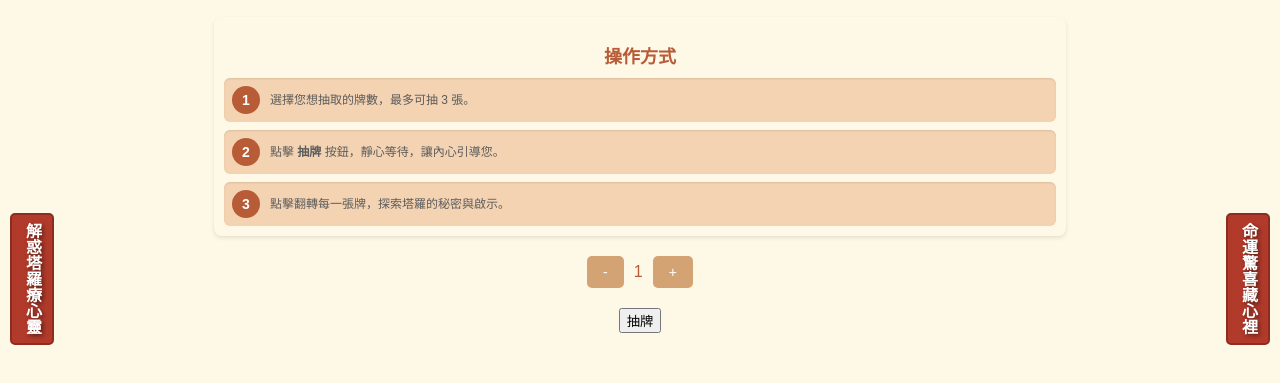
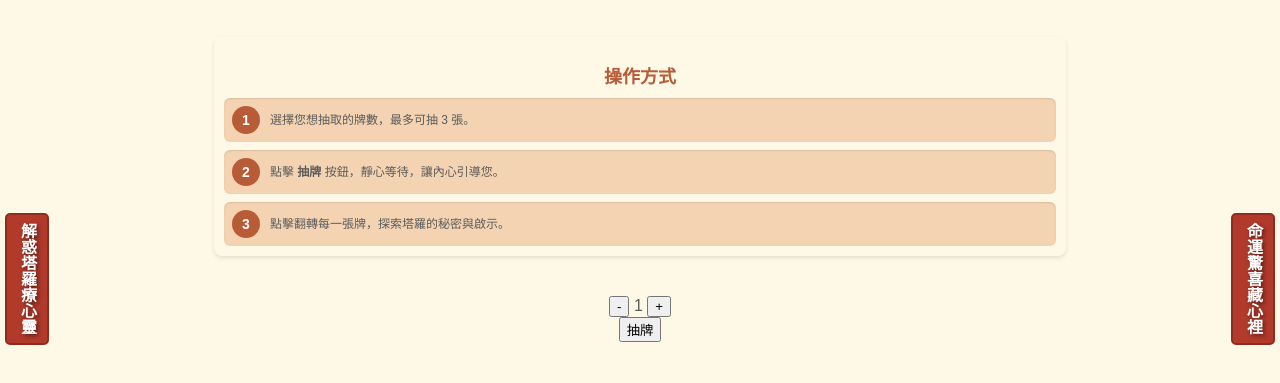
Before and after one commit to lightseek2025/online-tarot, a plain HTML site: page index.html in a window 1280 px wide. Shown: the part 121-504 px from the top of the page. Drawn offline with Linux system fonts and the light colour scheme.

Commit message:
Update style.css

```diff
--- a/style.css
+++ b/style.css
@@ -31,10 +31,10 @@ body {
 .instruction {
   background-color: #fef8e6; /* 柔和奶黃色背景 */
   padding: 10px; /* 減小內邊距 */
-  margin: 20px auto; /* 增加外邊距 */
+  margin: 40px auto; /* 增加上下外邊距，避免被春聯壓住 */
   border-radius: 8px; /* 縮小圓角半徑 */
   box-shadow: 0 2px 4px rgba(0, 0, 0, 0.1); /* 減小陰影效果 */
-  max-width: 65%; /* 限制最大寬度，避免春聯壓到 */
+  max-width: 65%; /* 限制最大寬度，避免與春聯重疊 */
   text-align: left;
 }
 
@@ -111,67 +111,18 @@ body {
 }
 
 .spring-couplet .left-couplet {
-  margin-left: 10px;
+  margin-left: 5px; /* 減小左右間距 */
 }
 
 .spring-couplet .right-couplet {
-  margin-right: 10px;
-}
-
-/* 抽牌控制樣式 */
-#control {
-  display: flex;
-  justify-content: center;
-  align-items: center;
-  margin: 20px 0;
-}
-
-#control button {
-  padding: 8px 16px; /* 減小按鈕大小 */
-  font-size: 14px; /* 縮小字體 */
-  cursor: pointer;
-  background-color: #d4a373; /* 奶茶色背景 */
-  color: white; /* 白色文字 */
-  border: none; /* 移除邊框 */
-  border-radius: 5px; /* 圓角樣式 */
-  margin: 0 10px;
-  transition: background-color 0.3s ease, transform 0.2s ease;
-
-  /* 強制覆蓋瀏覽器預設樣式 */
-  -webkit-appearance: none; /* 移除 Safari 預設按鈕樣式 */
-  appearance: none; /* 通用按鈕樣式移除 */
-  box-shadow: none; /* 清除陰影 */
-}
-
-#control button:hover {
-  background-color: #c48c5a; /* 更深的奶茶色互動效果 */
-  transform: scale(1.05);
-}
-
-#decreaseBtn,
-#increaseBtn {
-  background-color: #f4b183; /* 柔和橙色背景 */
-  color: #ffffff; /* 白色文字 */
-  border: none; /* 移除邊框 */
-  border-radius: 5px; /* 圓角 */
-  transition: background-color 0.3s ease, transform 0.2s ease;
-}
-
-#decreaseBtn:hover,
-#increaseBtn:hover {
-  background-color: #e08f5a; /* 深橙色互動效果 */
-  transform: scale(1.05);
-}
-
-#cardCount {
-  font-size: 16px; /* 縮小字體 */
-  color: #b85c38; /* 磚紅色文字 */
+  margin-right: 5px; /* 減小左右間距 */
 }
 
 /* 響應式設計 */
 @media (max-width: 768px) {
   .instruction {
-    max-width: 80%; /* 小螢幕縮小區塊寬度 */
+    max-width: 80%; /* 小螢幕進一步縮小區塊寬度 */
+    margin: 30px auto; /* 小螢幕調整上下間距 */
   }
 
   .instruction h2 {
@@ -191,16 +142,12 @@ body {
   .step p {
     font-size: 12px; /* 縮小文字 */
   }
-
-  #control button {
-    font-size: 12px; /* 縮小按鈕字體 */
-    padding: 6px 12px; /* 減小按鈕大小 */
-  }
 }
 
 @media (max-width: 480px) {
   .instruction {
     max-width: 90%; /* 最小螢幕進一步縮窄 */
+    margin: 25px auto; /* 增加上下距離 */
   }
 
   .instruction h2 {
@@ -214,7 +161,7 @@ body {
   .step-number {
     width: 20px; /* 更小的圓形尺寸 */
     height: 20px;
-    font-size: 10px;
+    font-size: 10px; /* 縮小文字大小 */
   }
 
   .step p {
```
